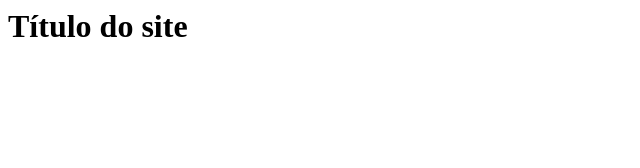
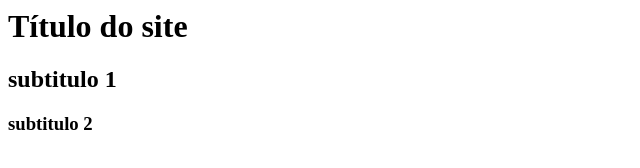
Before and after one commit to marinabarroslima/1mamarinabarros, a plain HTML site: page index.html in a window 1280 px wide. Shown: the whole page, without its empty margins (0-640 px from the left). Drawn offline with Linux system fonts and the light colour scheme.

Commit message:
adicionar subtitulo

```diff
--- a/index.html
+++ b/index.html
@@ -1,3 +1,5 @@
 <html>
     <h1>Título do site</h1>
+    <h2>subtitulo 1</h2>
+    <h3>subtitulo 2</h3>
 </html>
```
